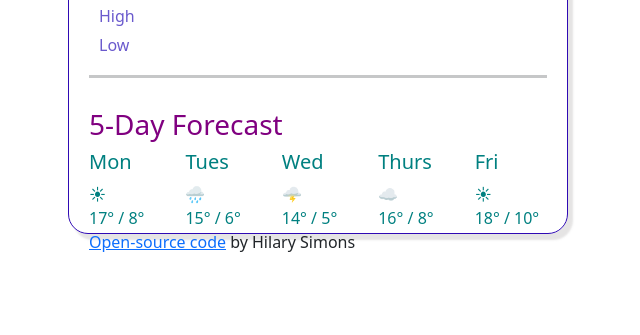
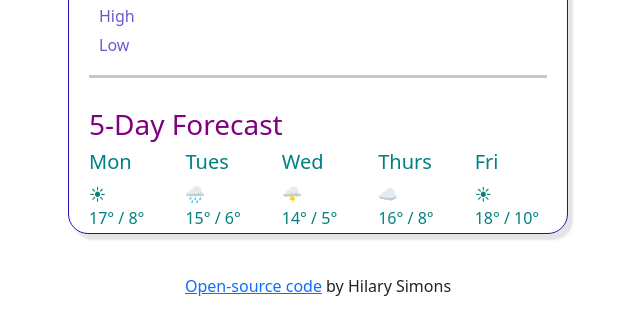
Before and after one commit to hezza7/My-App, a website built with Parcel: page index.html in a window 1280 px wide. Shown: the part 391-726 px from the top of the page, without its empty margins (322-962 px from the left). Built offline with nearby package versions, Linux system fonts and the light colour scheme.

Commit message:
Moved code-link html

```diff
--- a/index.html
+++ b/index.html
@@ -61,8 +61,11 @@
       18° / 10°
       </div>
     </div>
+    </body>
+    </br>
+  <div class="code-link">
     <a href="https://github.com/hezza7/My-App">Open-source code</a>
       by Hilary Simons
+      </div>
     <script src="src/index.js"></script>
-  </body>
 </html>
```
